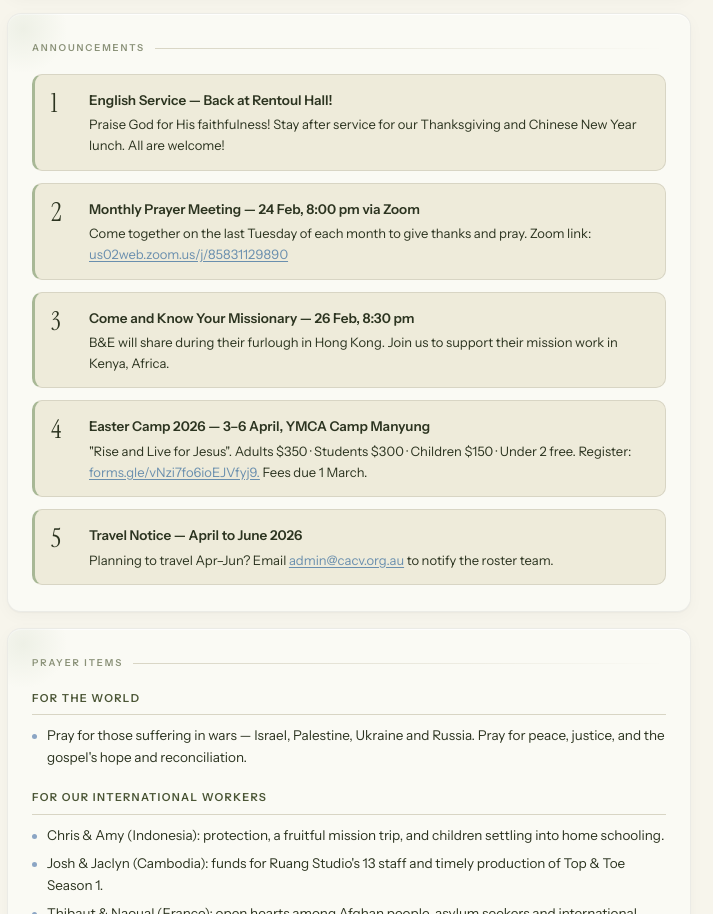
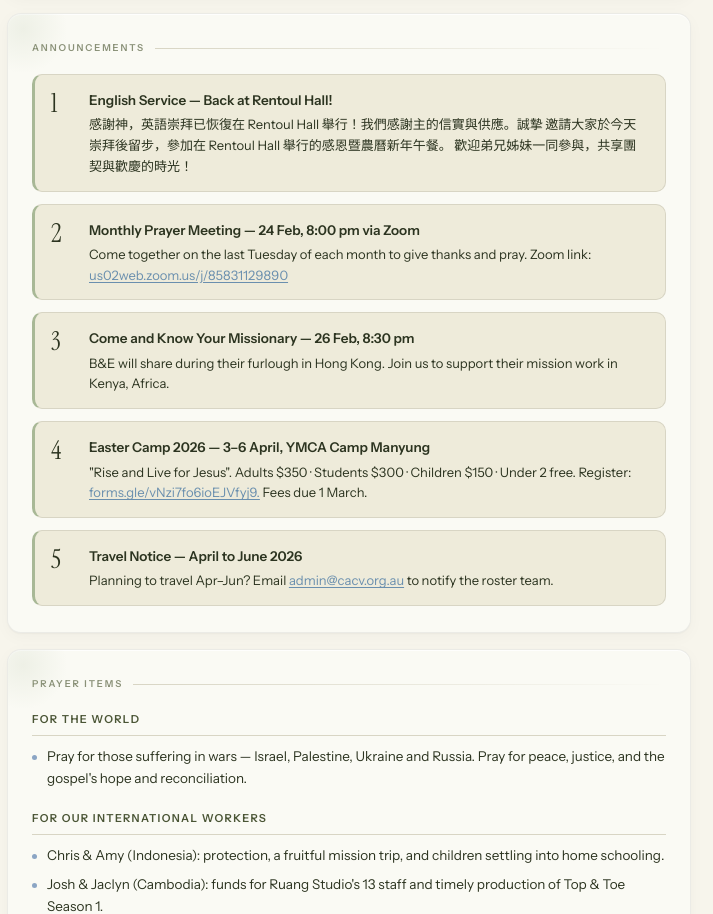
Before and after one commit to phoaar/cacv-bulletin-automation, a plain HTML site: page bulletin-20260222.html in a window 1280 px wide. Shown: the part 1452-2366 px from the top of the page, without its empty margins (291-1004 px from the left). Drawn offline with Linux system fonts and the light colour scheme.

Commit message:
deploy: 394b9454f473e0c220afb56636adb1d459a7a6a1

```diff
--- a/bulletin-20260222.html
+++ b/bulletin-20260222.html
@@ -868,7 +868,9 @@
         <div class="announce-n">1</div>
         <div>
           <div class="announce-t">English Service — Back at Rentoul Hall!</div>
-          <div class="announce-b">Praise God for His faithfulness! Stay after service for our Thanksgiving and Chinese New Year lunch. All are welcome!</div>
+          <div class="announce-b">感謝神，英語崇拜已恢復在 Rentoul Hall 舉行！我們感謝主的信實與供應。誠摯
+邀請大家於今天崇拜後留步，參加在 Rentoul Hall 舉行的感恩暨農曆新年午餐。
+歡迎弟兄姊妹一同參與，共享團契與歡慶的時光！</div>
         </div>
       </div>
       <div class="announce">
```
Also changed, not shown: index.html (+3 -1 lines).
